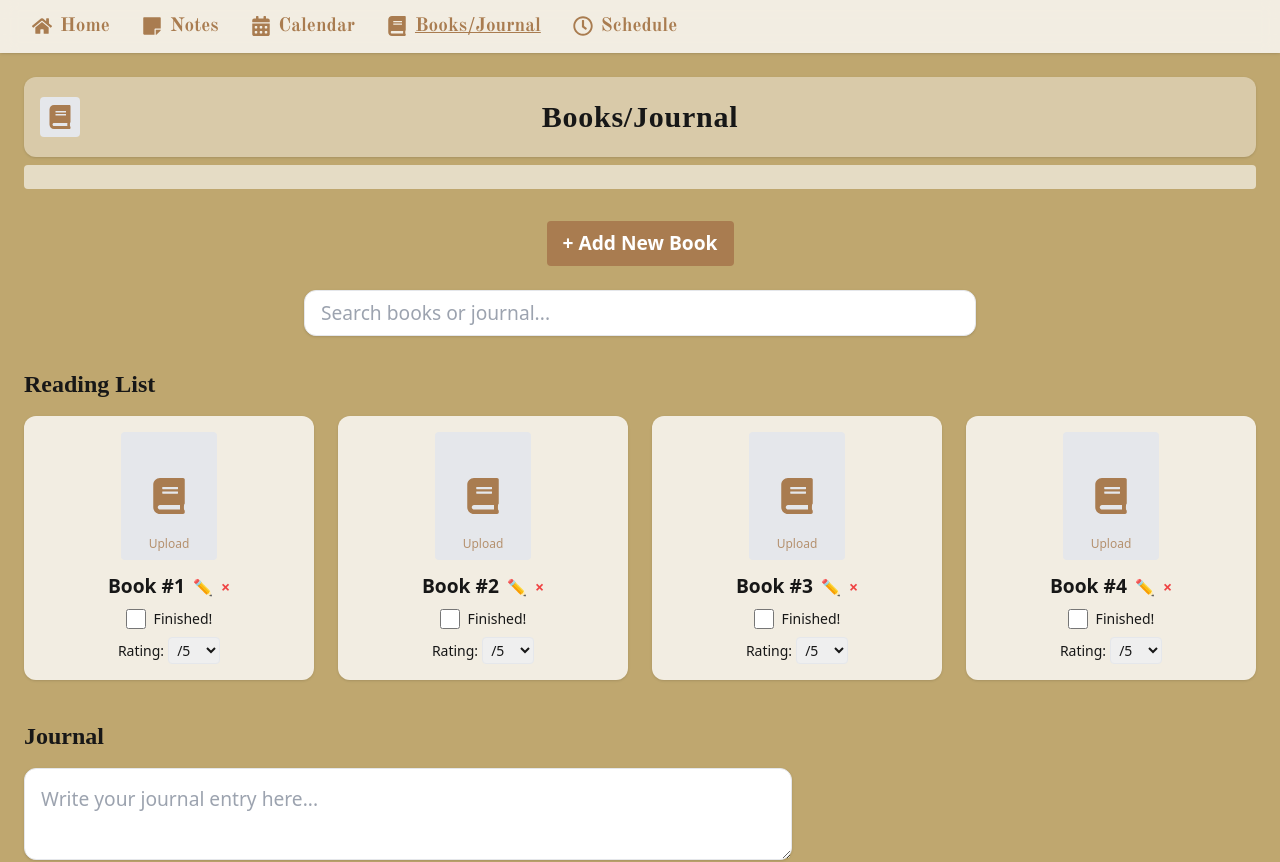
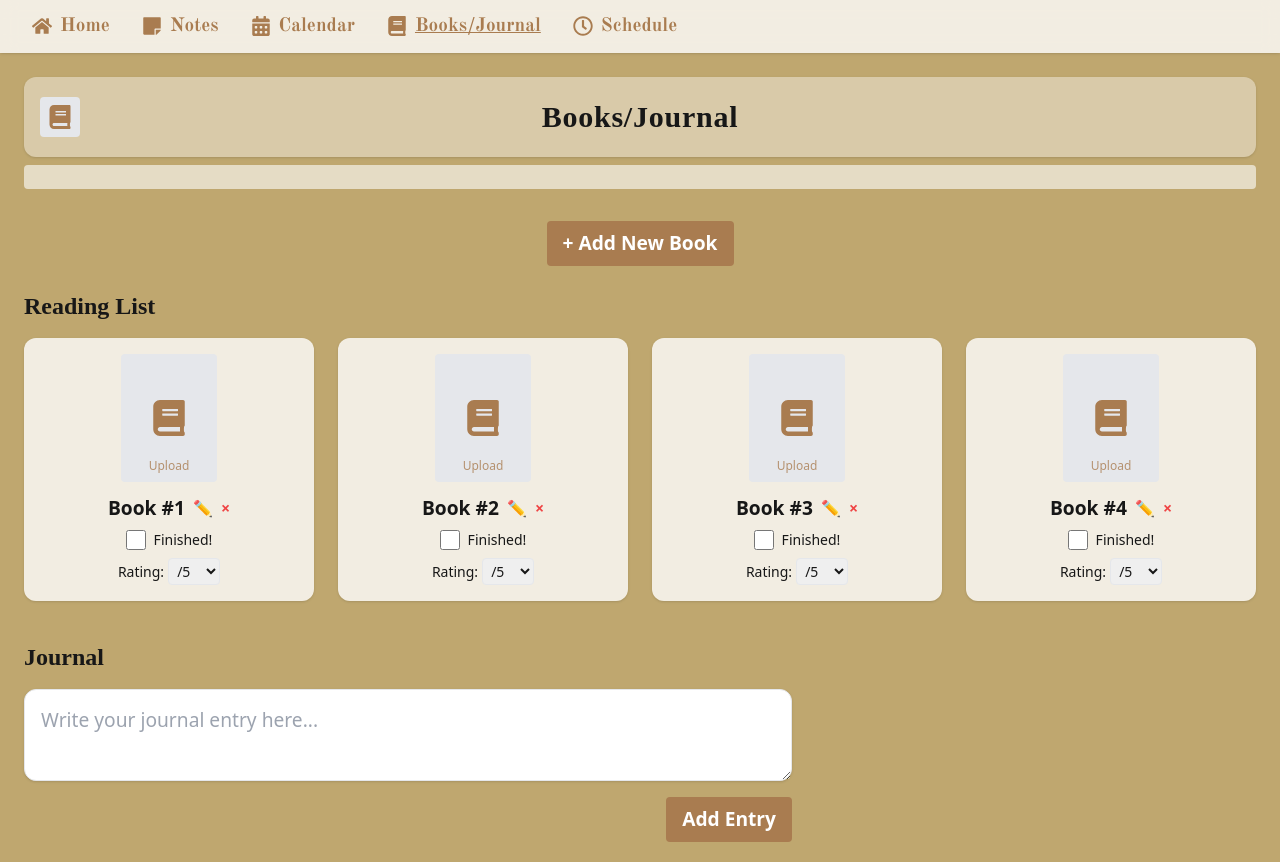
Before and after one commit to meghanav22/Final-Project, a Next.js app: page /books-journal in a window 1280 px wide. Shown: the top 862 px of the page. Built offline with nearby package versions, Linux system fonts and the light colour scheme; a web font is replaced by a local one.

Commit message:
Update page.tsx

```diff
--- a/app/books-journal/page.tsx
+++ b/app/books-journal/page.tsx
@@ -209,15 +209,6 @@ export default function BooksJournal() {
         </div>
       )}
 
-      {/* Search Bar */}
-      <div className="w-full max-w-2xl mx-auto mb-8">
-        <input
-          type="text"
-          placeholder="Search books or journal..."
-          className="w-full border rounded-xl px-4 py-2 shadow"
-        />
-      </div>
-
       {/* Reading List */}
       <section className="mb-10">
         <h2 className="text-2xl font-semibold mb-4">Reading List</h2>
```
